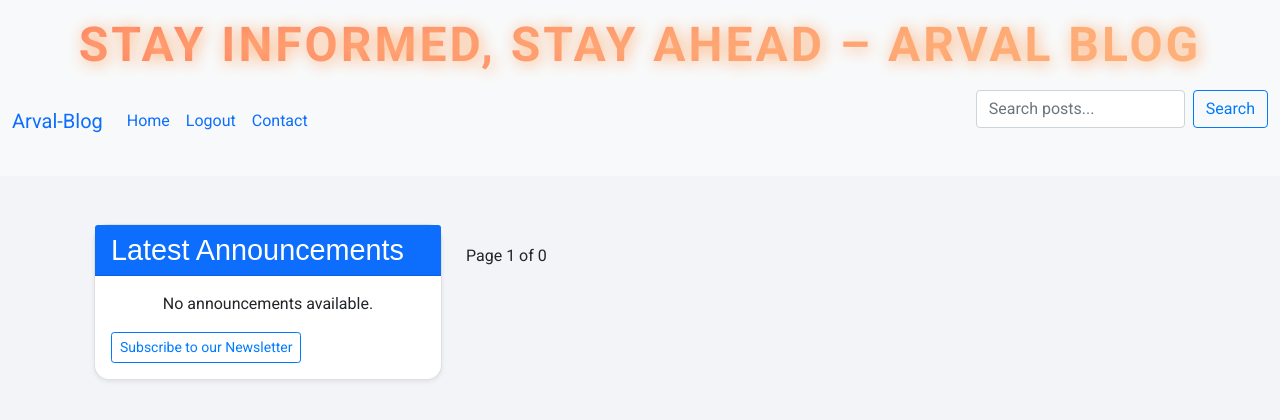
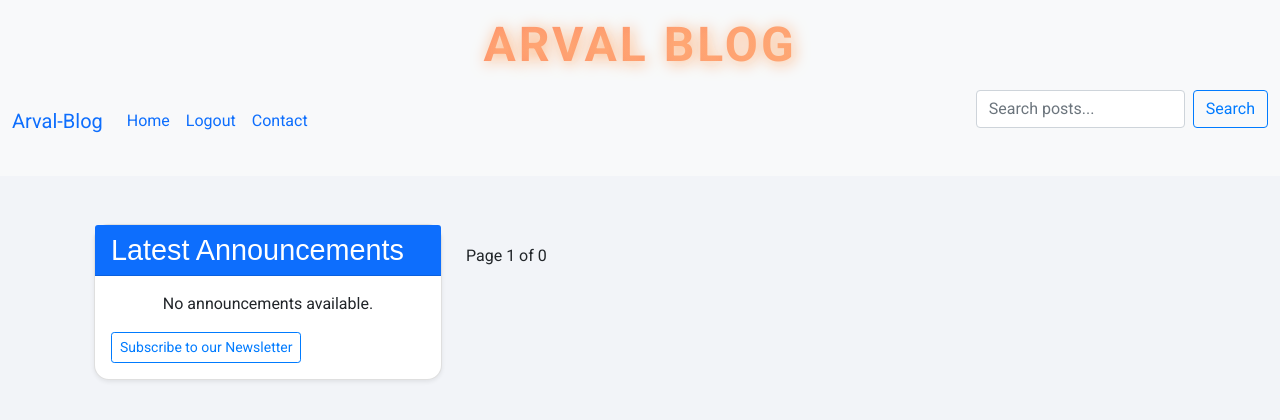
Before and after one commit to arvineee/flasky_blog, a Flask app: page / in a window 1280 px wide. Shown: the top 420 px of the page. Run offline with Flask 3, Linux system fonts and the light colour scheme; the visitor is signed in with stand-in values (Sample User, id 1); data comes from the database, SQL or seed files in the repository; data that the repository does not hold is empty; parts of the project's set-up code (start-up, migrations or seed data) failed here and were passed over; some libraries are stand-ins or nearby versions.

Commit message:
change title

```diff
--- a/app/templates/base.html
+++ b/app/templates/base.html
@@ -96,7 +96,7 @@
 </head>
 <body>
     <header class="bg-light py-3 text-center">
-        <h1 class="display-4 fw-bold bigtitle">Stay Informed, Stay Ahead – Arval Blog</h1>
+        <h1 class="display-4 fw-bold bigtitle">Arval Blog</h1>
         <nav class="sticky-top navbar navbar-expand-lg bg-body-tertiary">
             <div class="container-fluid">
                 <a class="navbar-brand" href="{{url_for('index')}}">Arval-Blog</a>
```
